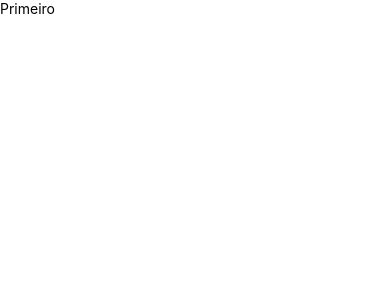
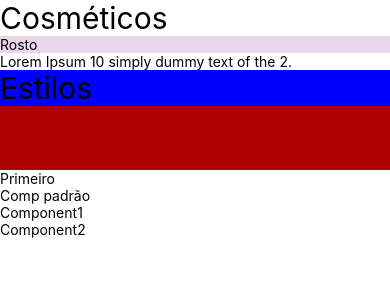
Before and after one commit to LilianMilan/conceitosReact-AppAcademy, a React Native app: screen / in a window 390 px wide. Shown: the top 300 px of the page. Built offline with nearby package versions, Linux system fonts and the light colour scheme.

Commit message:
segunda aula

```diff
--- a/App.js
+++ b/App.js
@@ -1,10 +1,22 @@
 
 import React from 'react';
-import Primeiro from './src/components/Primeiro';
+import { SafeAreaView } from 'react-native'
+import { Primeiro, CompPadrão, Component1, Component2, Estilos, MinMax, Titulo } from './src/components'
+
+/* console.warn('aviso') */
+
 const App = () => {
-
   return (
-    <Primeiro />
+    <SafeAreaView>
+      <Titulo principal="Cosméticos" secundario="Rosto" />
+      <MinMax min="2" max="10" />
+      {/*       <MinMax min={5} max={15} /> */}
+      <Estilos />
+      <Primeiro />
+      <CompPadrão />
+      <Component1 />
+      <Component2 />
+    </SafeAreaView>
   );
 };
 
--- /dev/null
+++ b/src/components/Estilos.js
@@ -0,0 +1,29 @@
+import React from 'react';
+import { Text, StyleSheet, View } from 'react-native'
+
+function Estilos() {
+
+    return (
+        <View style={styles.Container} >
+            <Text style={[styles.App, styles.App2]}>Estilos</Text>
+        </View>
+    )
+}
+
+const styles = StyleSheet.create({
+    Container: {
+        backgroundColor: '#A00',
+        height: 100
+    },
+    App: {
+        color: '#000',
+        fontSize: 30,
+    },
+    App2: {
+        backgroundColor: 'blue',
+
+    }
+
+})
+
+export default Estilos
--- /dev/null
+++ b/src/components/MinMax.js
@@ -0,0 +1,9 @@
+import React from 'react';
+import { Text, StyleSheet } from 'react-native'
+
+function MinMax({ max, min }) {
+    return (
+        <Text>Lorem Ipsum {max} simply dummy text of the {min}.</Text>
+    )
+}
+export default MinMax;
--- /dev/null
+++ b/src/components/Multi.js
@@ -0,0 +1,16 @@
+import React from 'react';
+import { Text } from 'react-native';
+
+function Padrao() {
+    return <Text>Comp padrão</Text>
+}
+
+export function Component1() {
+    return <Text>Component1</Text>
+}
+
+export function Component2() {
+    return <Text>Component2</Text>
+}
+
+export default Padrao;
--- a/src/components/Primeiro.js
+++ b/src/components/Primeiro.js
@@ -1,6 +1,4 @@
 import React from "react";
 import { Text } from 'react-native';
 
-
-
 export default () => <Text>Primeiro</Text>
--- /dev/null
+++ b/src/components/Titulo.js
@@ -0,0 +1,22 @@
+import React from 'react';
+import { Text, StyleSheet } from 'react-native'
+
+function Titulo(props) {
+    return (
+        <>
+            <Text style={styles.Text}>{props.principal}</Text>
+            <Text style={styles.Text2}>{props.secundario}</Text>
+        </>
+    )
+}
+
+const styles = StyleSheet.create({
+    Text: {
+        fontSize: 30
+    },
+    Text2: {
+        backgroundColor: '#9393'
+    }
+})
+
+export default Titulo
--- /dev/null
+++ b/src/components/index.js
@@ -0,0 +1,6 @@
+import Primeiro from "./Primeiro";
+import CompPadrão, { Component1, Component2 } from './Multi';
+import Estilos from './Estilos';
+import MinMax from './MinMax';
+import Titulo from "./Titulo";
+export { Primeiro, CompPadrão, Component1, Component2, Estilos, MinMax, Titulo }
```
